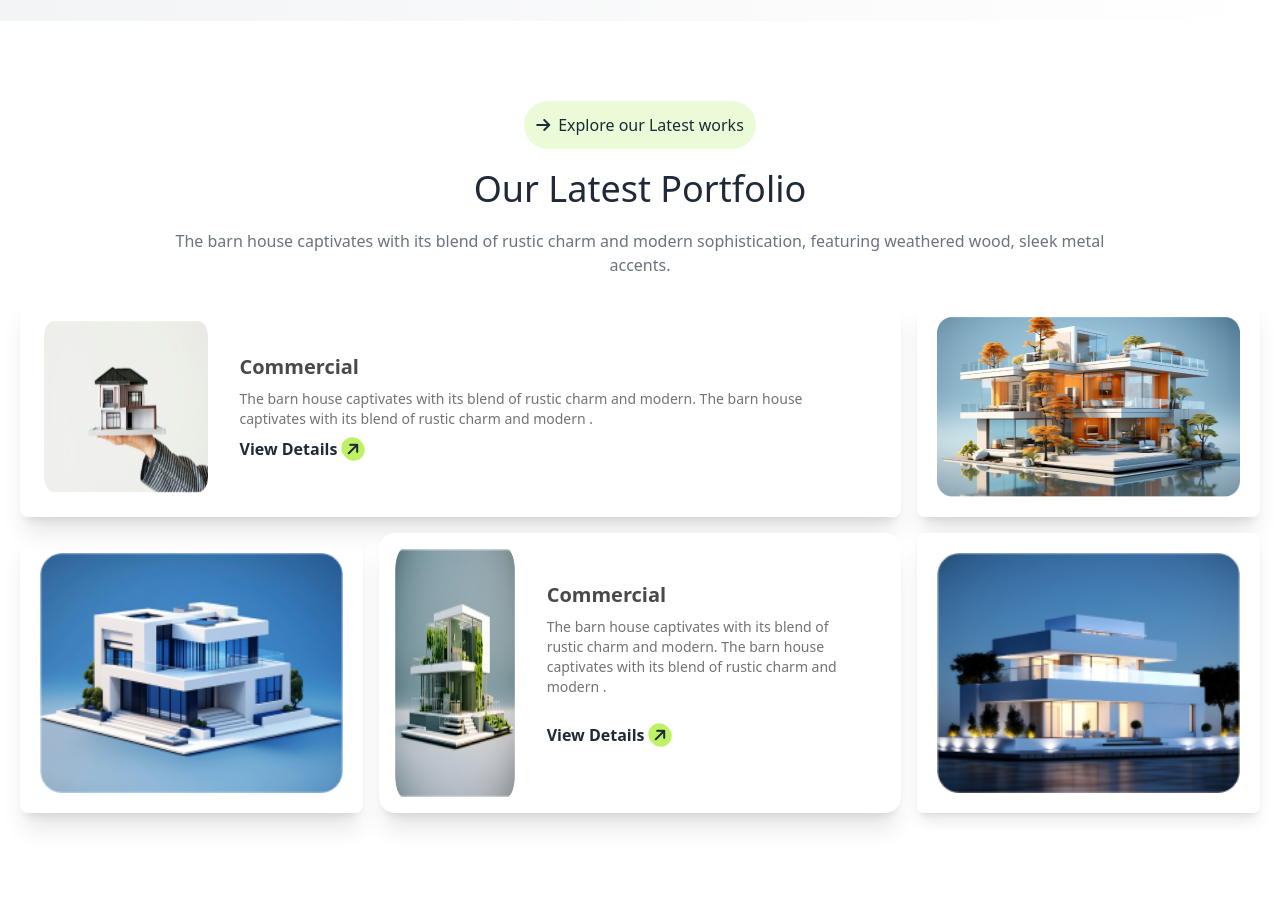
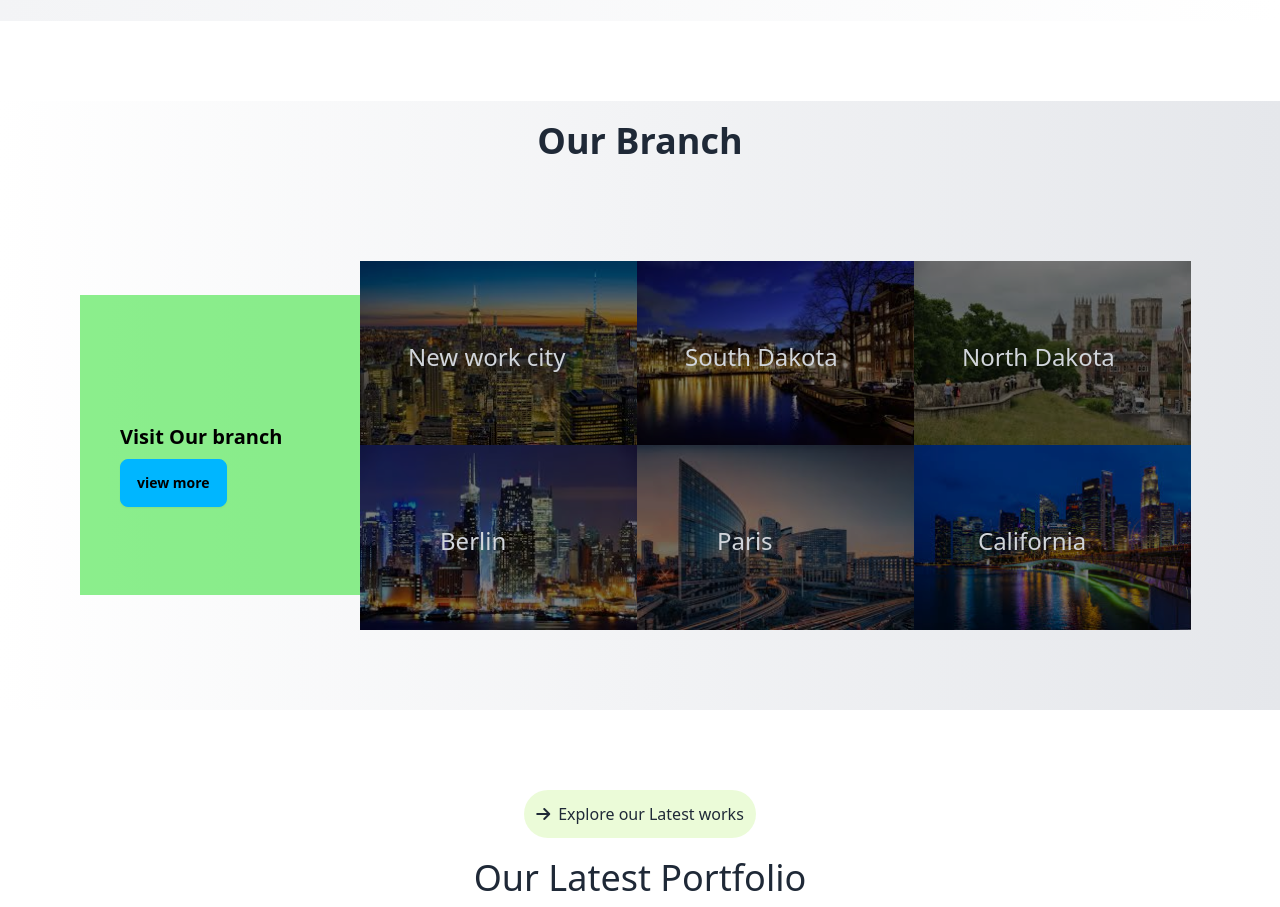
Before and after one commit to mohibbullah272/Assignment-3, a plain HTML site: page index.html in a window 1280 px wide. Shown: the part 2091-2998 px from the top of the page. Drawn offline with nearby package versions, Linux system fonts and the light colour scheme.

Commit message:
add my unique section

```diff
--- a/index.html
+++ b/index.html
@@ -127,6 +127,66 @@
       </div>
 </div>
 </section>
+<!-- unique section -->
+<section class="my-20 max-w-7xl mx-auto bg-gradient-to-r from-white to-gray-200 ">
+<h1 class="text-center p-5 text-4xl font-bold">Our Branch</h1>
+<!-- unique container -->
+<div class="lg:flex lg:items-center lg:p-20 p-10">
+<!-- left container -->
+<div class="bg-[#39e43c94] lg:w-1/4 lg:h-[300px] h-60 relative">
+ <div class="absolute lg:top-32 lg:left-10  bottom-24 left-10 space-y-2">
+   <h1 class="text-xl text-black font-bold ">Visit Our branch</h1>
+   <button class="btn btn-info">view more</button>
+ </div>
+</div>
+<!-- right container -->
+<div class="grid grid-cols-1 lg:grid-cols-3 ">
+<!-- box 1  -->
+<div class="relative">
+<img class="brightness-50 w-full h-full" src="./assets/city 1.png" alt="">
+<div class="absolute top-20 left-12">
+  <h3 class="text-2xl text-center  text-gray-300">New work city</h3>
+</div>
+</div>
+<!-- box2 -->
+<div class="relative">
+<img class="brightness-50 w-full h-full" src="./assets/city 2.png" alt="">
+<div class="absolute top-20 left-12">
+  <h3 class="text-2xl text-center  text-gray-300">South Dakota</h3>
+</div>
+</div>
+  <!-- box 3 -->
+<div class="relative">
+<img class="brightness-50 w-full h-full" src="./assets/city 3.png" alt="">
+<div class="absolute top-20 left-12">
+  <h3 class="text-2xl text-center  text-gray-300">North Dakota</h3>
+</div>
+</div>
+    <!-- box 4 -->
+<div class="relative">
+<img class="brightness-50 w-full h-full" src="./assets/city 4.png" alt="">
+<div class="absolute top-20 left-20">
+  <h3 class="text-2xl text-center  text-gray-300">Berlin</h3>
+</div>
+</div>
+      <!-- box 5 -->
+<div class="relative">
+<img class="brightness-50 w-full h-full" src="./assets/city 5.png" alt="">
+<div class="absolute top-20 left-20">
+  <h3 class="text-2xl text-center  text-gray-300">Paris</h3>
+</div>
+ </div>
+        <!-- box 6 -->
+<div class="relative">
+<img class="brightness-50 w-full h-full" src="./assets/city 6.png" alt="">
+<div class="absolute top-20 left-16">
+  <h3 class="text-2xl text-center  text-gray-300">California</h3>
+</div>
+</div>
+</div>
+</div>
+</section>
+
 <!-- latest section -->
  <section class="my-20 ">
 <div class="space-y-5 text-center">
```
Also changed, not shown: assets/city 1.png (added), assets/city 2.png (added), assets/city 3.png (added), assets/city 4.png (added), assets/city 5.png (added), assets/city 6.png (added).
